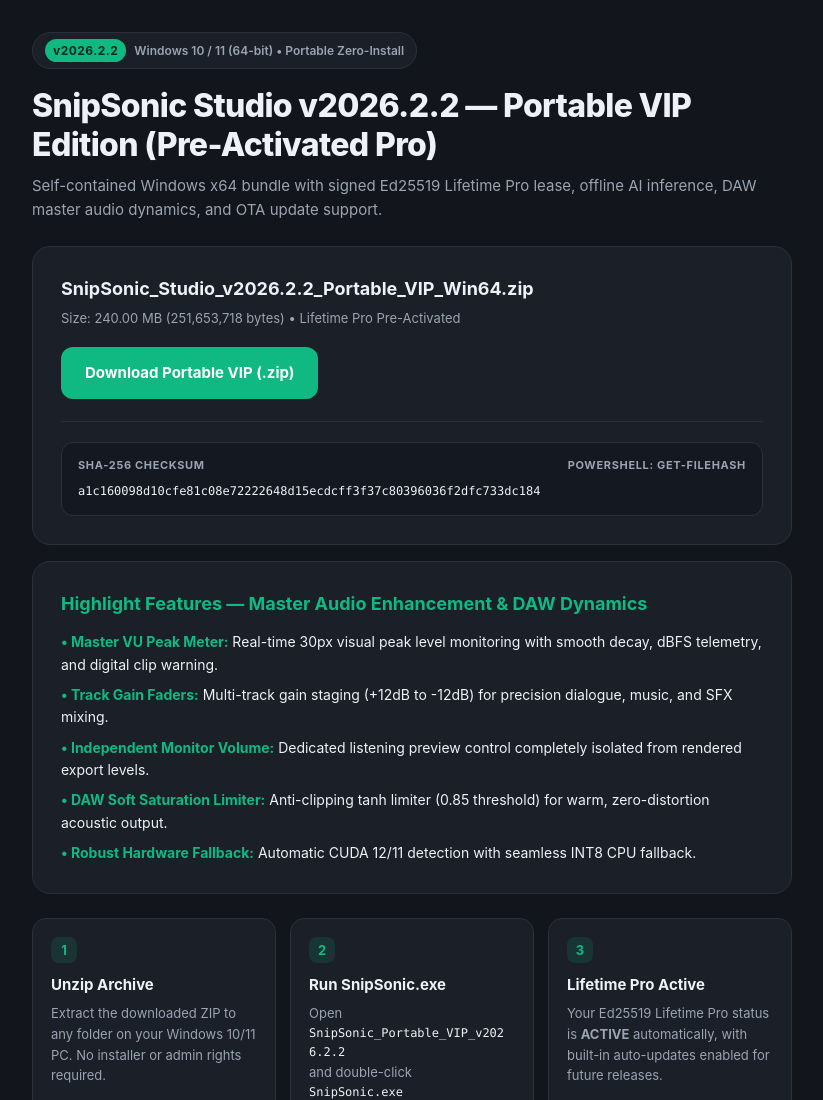
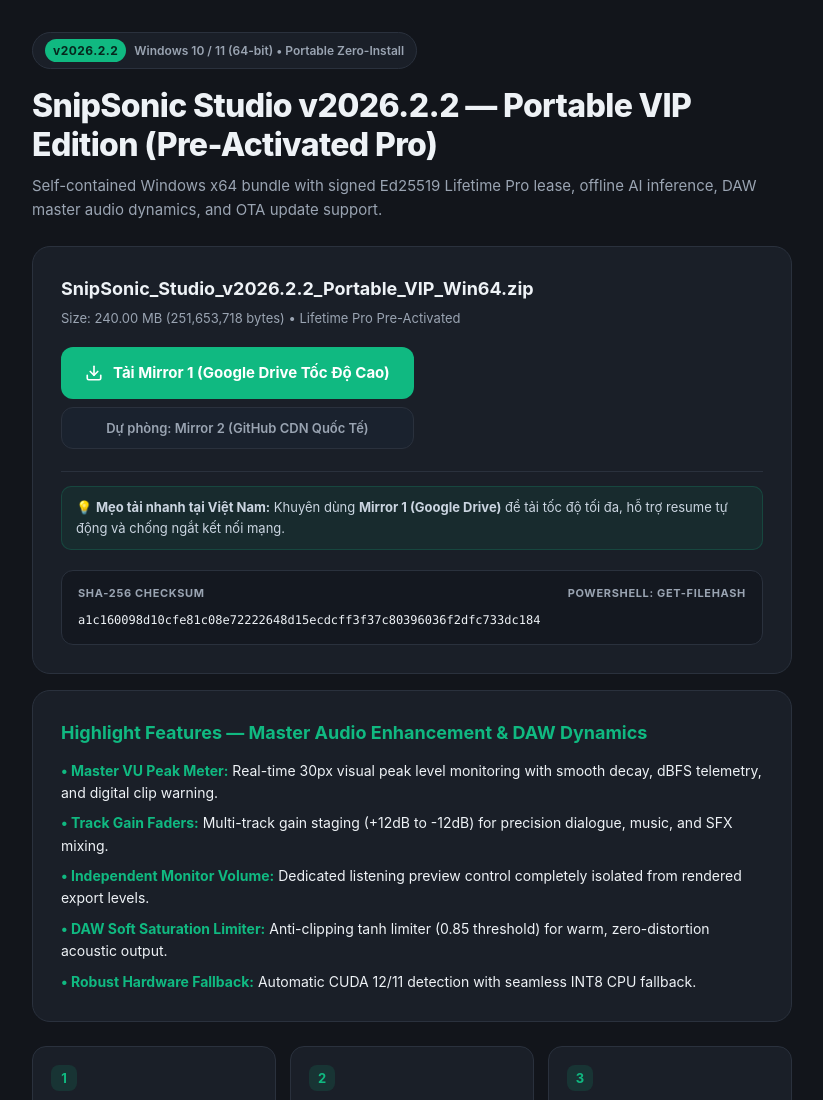
Before and after one commit to snipsonic-studio/snipsonic-studio.github.io, a plain HTML site: page k9x4m/q3n8p/w7r2v/index.html in a window 1280 px wide. Shown: the top 1100 px of the page, without its empty margins (228-1051 px from the left). Drawn offline with Linux system fonts and the light colour scheme.

Commit message:
feat: add Google Drive high-speed mirror for Portable VIP download

```diff
--- a/k9x4m/q3n8p/w7r2v/index.html
+++ b/k9x4m/q3n8p/w7r2v/index.html
@@ -156,13 +156,30 @@
           <div class="pkg-name">SnipSonic_Studio_v2026.2.2_Portable_VIP_Win64.zip</div>
           <div class="pkg-meta">Size: 240.00 MB (251,653,718 bytes) &bull; Lifetime Pro Pre-Activated</div>
         </div>
+        <div style="display: flex; flex-direction: column; gap: 8px; align-items: stretch; min-width: 290px;">
+          <a
+            class="btn"
+            href="https://drive.google.com/file/d/12jIqJQQB966K8Nf1E1WvboAB_mpzW465/view?usp=sharing"
+            target="_blank"
+            rel="noopener noreferrer"
+            style="justify-content: center; background: #10b981; color: #ffffff;"
+          >
+            <svg width="18" height="18" viewBox="0 0 24 24" fill="none" stroke="currentColor" stroke-width="2.2" stroke-linecap="round" stroke-linejoin="round"><path d="M21 15v4a2 2 0 0 1-2 2H5a2 2 0 0 1-2-2v-4"/><polyline points="7 10 12 15 17 10"/><line x1="12" y1="15" x2="12" y2="3"/></svg>
+            Tải Mirror 1 (Google Drive Tốc Độ Cao)
+          </a>
           <a
             class="btn"
             href="https://github.com/ndphuong1993/pkg-bin-dcdtlv/releases/download/r-0ajk42/studio_bundle_2602_x64.zip"
             download="SnipSonic_Studio_v2026.2.2_Portable_VIP_Win64.zip"
+            style="justify-content: center; background: #1a222e; color: #9aa4b2; border: 1px solid var(--border); font-size: 13px; font-weight: 600; padding: 10px 18px;"
           >
-          Download Portable VIP (.zip)
+            Dự phòng: Mirror 2 (GitHub CDN Quốc Tế)
           </a>
+        </div>
+      </div>
+
+      <div style="margin-top: 14px; padding: 10px 14px; background: rgba(16, 185, 129, 0.08); border: 1px solid rgba(16, 185, 129, 0.2); border-radius: 10px; font-size: 13px; color: #cbd5e1;">
+        💡 <strong>Mẹo tải nhanh tại Việt Nam:</strong> Khuyên dùng <strong>Mirror 1 (Google Drive)</strong> để tải tốc độ tối đa, hỗ trợ resume tự động và chống ngắt kết nối mạng.
       </div>
 
       <div class="hash-box">
```
Lines whose indentation alone changed are shown as unchanged.
